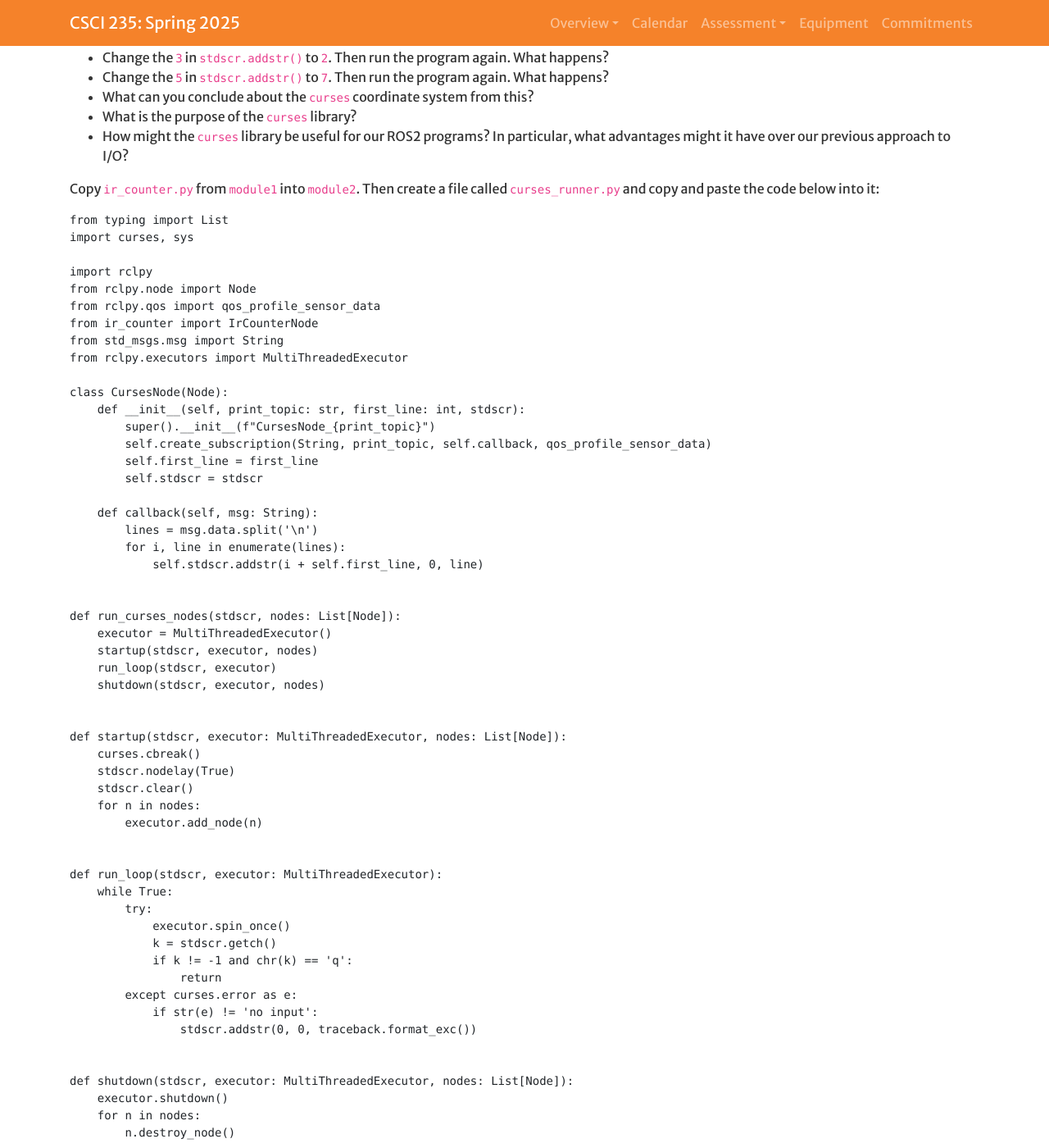
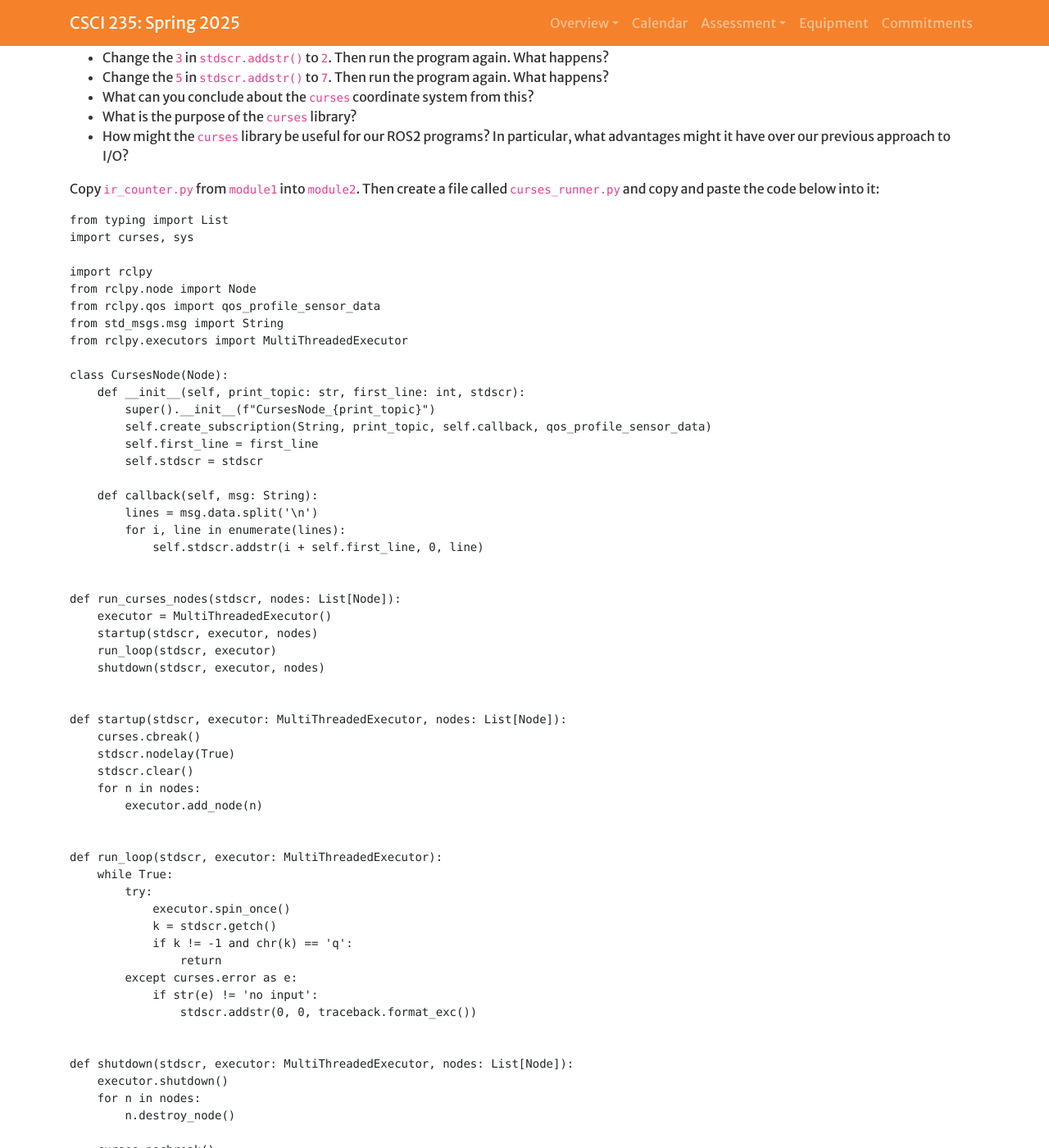
Before and after one commit to Hendrix-CS/csci235, a Jekyll site: the page built from modules/publications.md, in a window 1280 px wide and 1400 px high, scrolled down 2581 px. Shown: the whole window at 82% size. Built offline with Jekyll 4.4.1, drawn with Linux system fonts in a browser that asks for light colours; a script that is not in the unit is left out; our own code applies the rules of GitHub Pages for plain Markdown files; some of the changed lines change nothing that is shown; some of the changed text lies outside the part shown.

Commit message:
Removed unnecessary import

```diff
--- a/modules/publications.md
+++ b/modules/publications.md
@@ -148,7 +148,6 @@ import curses, sys
 import rclpy
 from rclpy.node import Node
 from rclpy.qos import qos_profile_sensor_data
-from ir_counter import IrCounterNode
 from std_msgs.msg import String
 from rclpy.executors import MultiThreadedExecutor
 
@@ -404,7 +403,9 @@ Make a copy of `key_timer_demo.py` called `key_motor_demo.py`. Make the followin
 
 ## Autonomous Robot
 Make a copy of `key_motor_demo.py` called `motor_sensor_demo.py`. Modify it as follows:
-* Have `KeyNode` subscribe to the `ir_intensity` topic.
+* Rename `KeyNode` to be `AvoidNode`. Make sure to change both the name of the class as
+  well as its constructor call.
+* Have `AvoidNode` subscribe to the `ir_intensity` topic.
 * In the callback method for the `ir_intensity` topic, examine the IR values and implement the policy
   you described at the end of the last section.
 * Let the robot run for 60 seconds.
```
